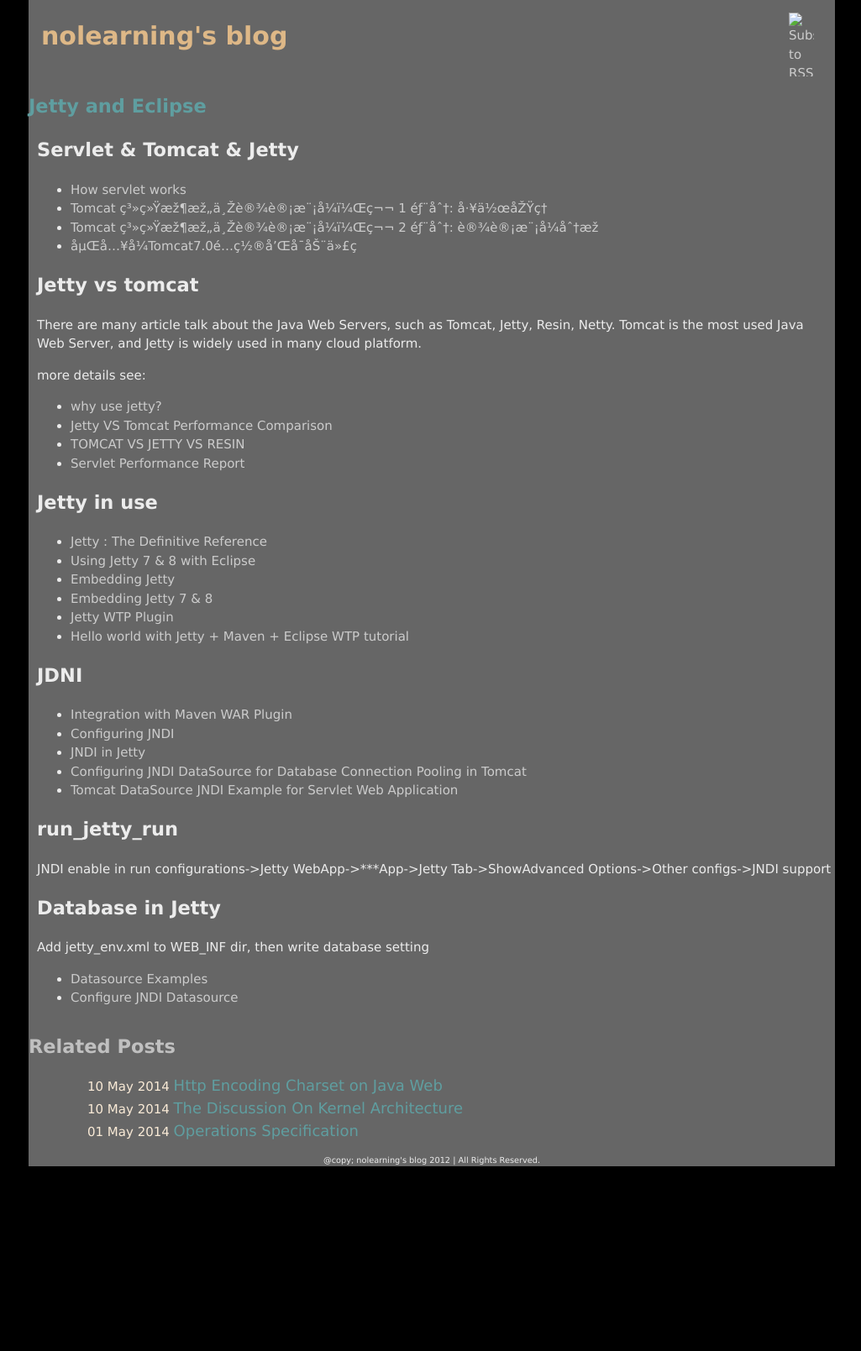
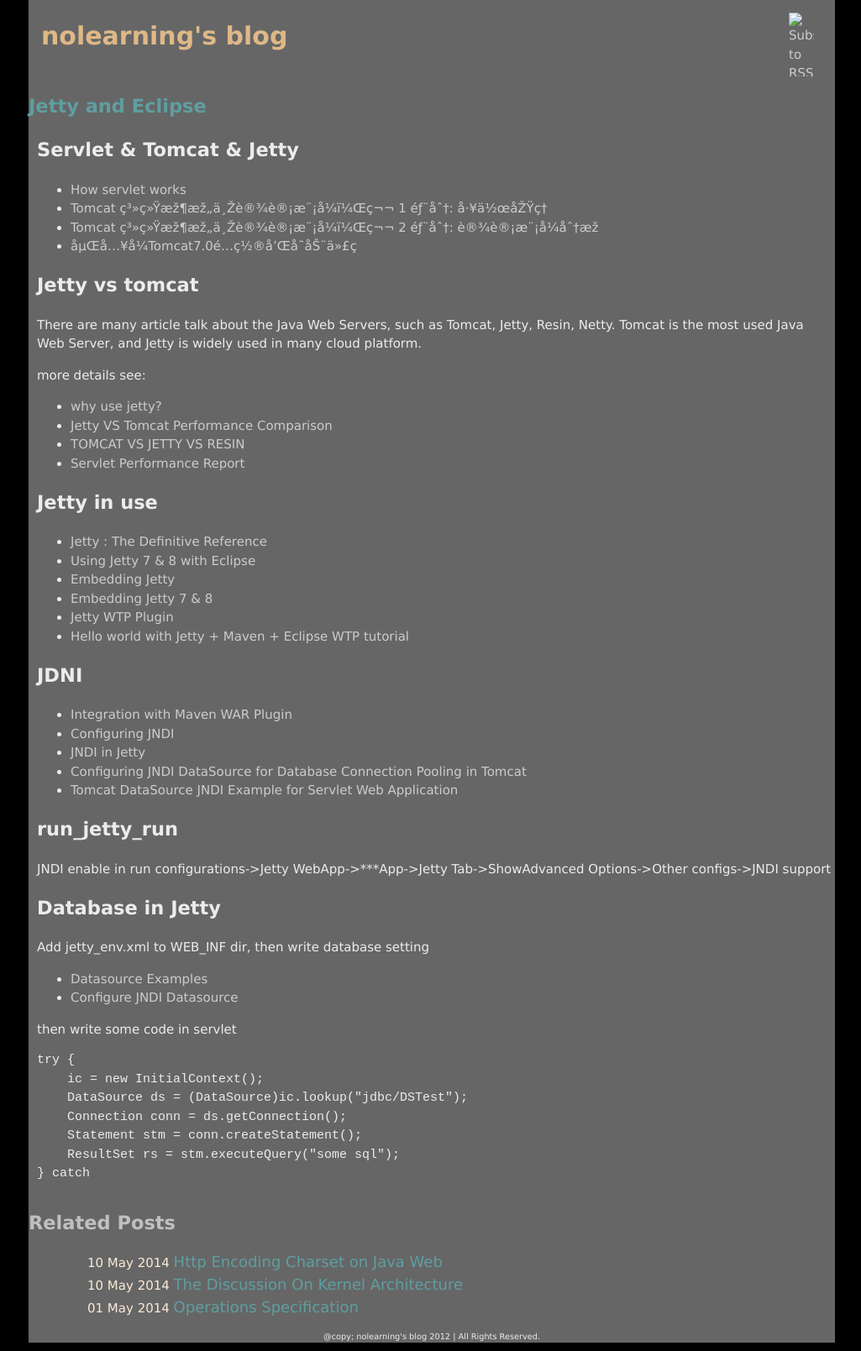
Before and after one commit to nolearning/d3pi.github.com, a Jekyll site: the page built from _posts/2014-05-11-using-jetty.md, in a window 1280 px wide. Shown: the whole page at 84% size, without its empty margins (126-1151 px from the left). Built offline with Jekyll 4.4.1, drawn with Linux system fonts in a browser that asks for light colours; Markdown is read by kramdown in place of the engine named in the settings; before the commit the page ends 1399 px from its top, so only the background shows below that.

Commit message:
Update 2014-05-11-using-jetty.md

```diff
--- a/_posts/2014-05-11-using-jetty.md
+++ b/_posts/2014-05-11-using-jetty.md
@@ -49,3 +49,13 @@
 
 * [Datasource Examples](http://www.eclipse.org/jetty/documentation/current/jndi-datasource-examples.html)
 * [Configure JNDI Datasource](http://wiki.eclipse.org/Jetty/Howto/Configure_JNDI_Datasource)
+
+then write some code in servlet
+
+    try {
+        ic = new InitialContext();
+        DataSource ds = (DataSource)ic.lookup("jdbc/DSTest");
+        Connection conn = ds.getConnection();
+        Statement stm = conn.createStatement();
+        ResultSet rs = stm.executeQuery("some sql");
+    } catch
```
